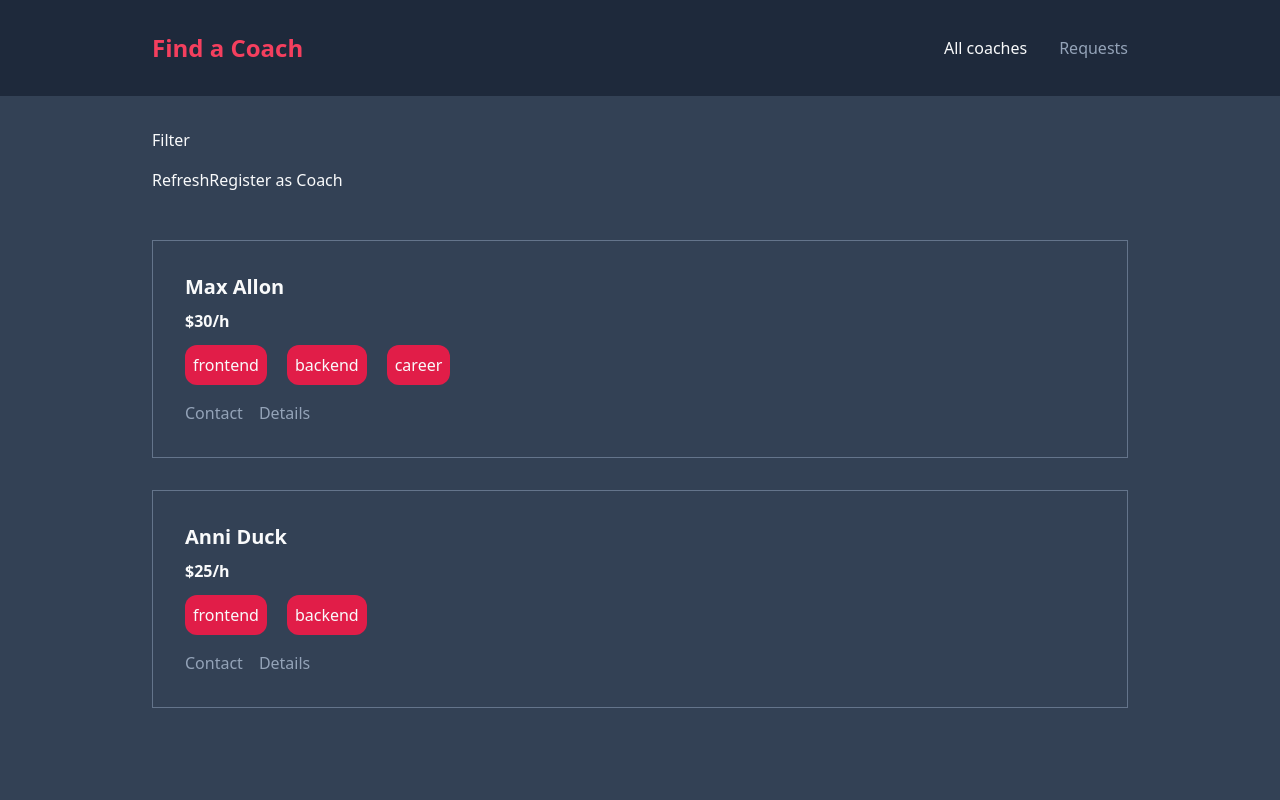
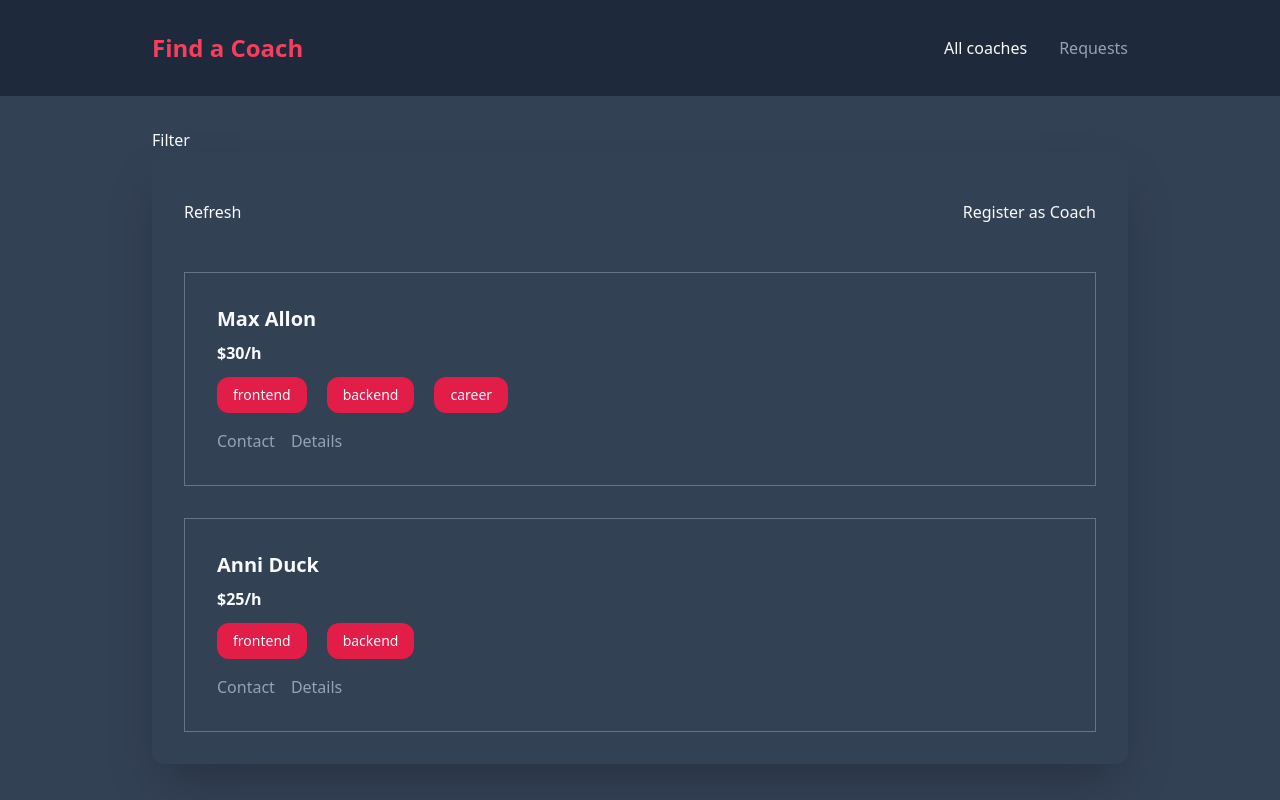
Before and after one commit to KacperNlp/Find-a-coach, a Vue app: page /coaches in a window 1280 px wide. Built offline with nearby package versions, Linux system fonts and the light colour scheme.

Commit message:
Create AppCard component and add styles

```diff
--- /dev/null
+++ b/src/components/UI/AppCard.vue
@@ -0,0 +1,5 @@
+<template>
+  <div class="p-4 md:p-8 shadow-2xl rounded-xl">
+    <slot></slot>
+  </div>
+</template>
--- a/src/components/coaches/AppCoachItem.vue
+++ b/src/components/coaches/AppCoachItem.vue
@@ -4,11 +4,11 @@
     <p class="mb-3">
       <strong>${{ hourlyRate }}/h</strong>
     </p>
-    <ul class="flex gap-5 mb-4">
+    <ul class="flex flex-wrap gap-x-5 gap-y-2 mb-4">
       <li
         v-for="area in areas"
         :key="area"
-        class="p-2 bg-rose-600 rounded-xl cursor-default"
+        class="py-2 px-4 bg-rose-600 rounded-xl cursor-default text-sm"
       >
         {{ area }}
       </li>
--- a/src/main.js
+++ b/src/main.js
@@ -3,6 +3,7 @@ import { createPinia } from "pinia";
 import router from "./router";
 
 //components
+import AppCard from "./components/UI/AppCard.vue";
 import AppContainer from "./components/UI/AppContainer.vue";
 
 import "./style.css";
@@ -11,7 +12,7 @@ import App from "./App.vue";
 const pinia = createPinia();
 const app = createApp(App);
 
-app.component("AppContainer", AppContainer);
+app.component("AppContainer", AppContainer).component("AppCard", AppCard);
 
 app.use(pinia);
 app.use(router);
--- a/src/pages/coaches/CoachList.vue
+++ b/src/pages/coaches/CoachList.vue
@@ -1,7 +1,8 @@
 <template>
   <section>Filter</section>
   <section>
-    <div class="mt-4 mb-12">
+    <app-card>
+      <div class="flex justify-between mt-4 mb-12">
         <button>Refresh</button>
         <router-link to="/register">Register as Coach</router-link>
       </div>
@@ -18,6 +19,7 @@
         </app-coach-item>
       </ul>
       <div v-else><p>Sorry, we cannot find any coach! :/</p></div>
+    </app-card>
   </section>
 </template>
 
```
Lines whose indentation alone changed are shown as unchanged.
